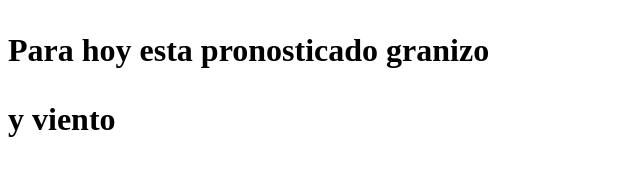
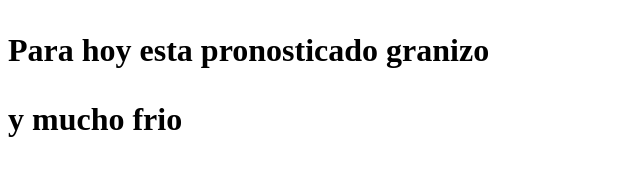
Before and after one commit to BrunoGarcia1973/repositiorioGIT-1-, a plain HTML site: page Mensaje-1.html in a window 1280 px wide. Shown: the whole page, without its empty margins (0-640 px from the left). Drawn offline with Linux system fonts and the light colour scheme.

Commit message:
modificado desde nu_ra_41702

```diff
--- a/Mensaje-1.html
+++ b/Mensaje-1.html
@@ -7,7 +7,7 @@
 
     <h1><p>Para hoy esta pronosticado granizo</p></h1>
 
-    <h1><p>y viento</p></h1>
+    <h1><p>y mucho frio</p></h1>
 
 </body>
 </html>
```
